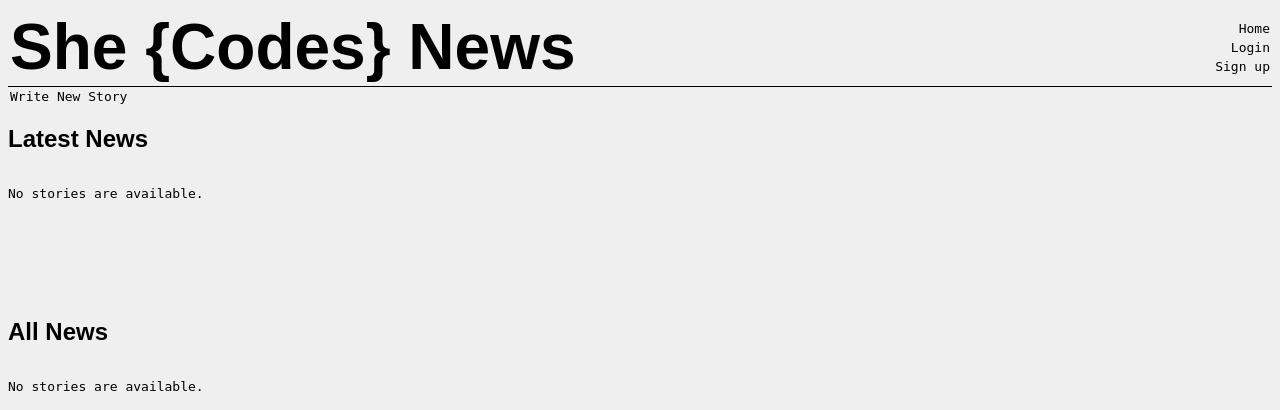
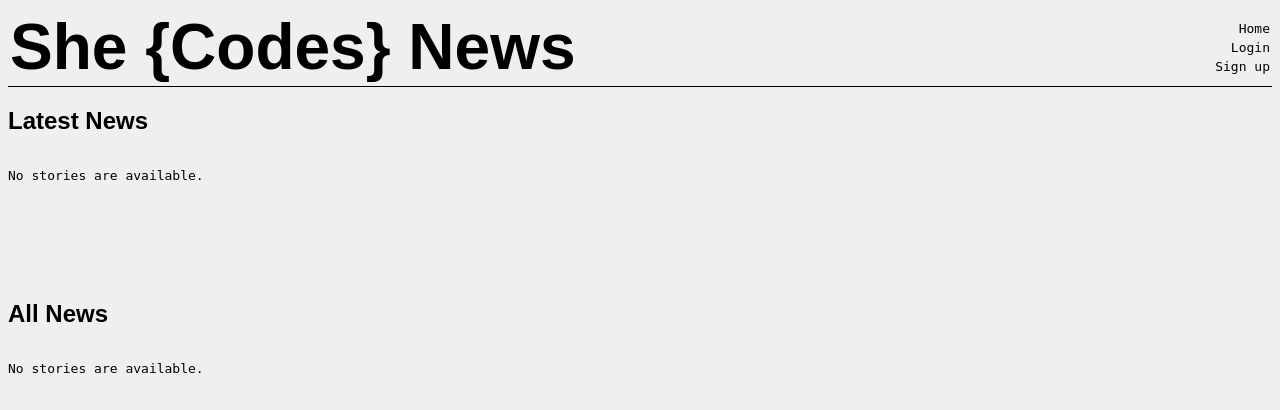
Before and after one commit to SheCodesAus/she-codes-django-news-project-miaozhaod, a Django app: template she_codes_news/news/templates/news/index.html in a window 1280 px wide. Shown: the top 410 px of the page. Run offline with Django 4.2, Linux system fonts and the light colour scheme; the template is opened without the code that fills it, so the values that code supplies are empty; some web fonts are replaced.

Commit message:
Add user login as a condition to render the add new story button

```diff
--- a/she_codes_news/news/templates/news/index.html
+++ b/she_codes_news/news/templates/news/index.html
@@ -1,7 +1,16 @@
-{% extends "base.html" %} {% load static %} {% block stylesheets %}
+{% extends "base.html" %}
+{% load static %}
+{% block stylesheets %}
 <link rel="stylesheet" type="text/css" href="{% static 'news/styles.css' %}" />
-{% endblock%} {% block content %}
-<a href="{% url 'news:newStory' %}">Write New Story</a>
+{% endblock%}
+
+{% block content %}
+{% if request.user.is_authenticated %}
+<a href="{% url 'news:newStory' %}" class="write-new-story-link"
+  ><button>Write a new story</button></a
+>
+{% endif %}
+
 <h2>Latest News</h2>
 
 <div id="latest-stories">
```
